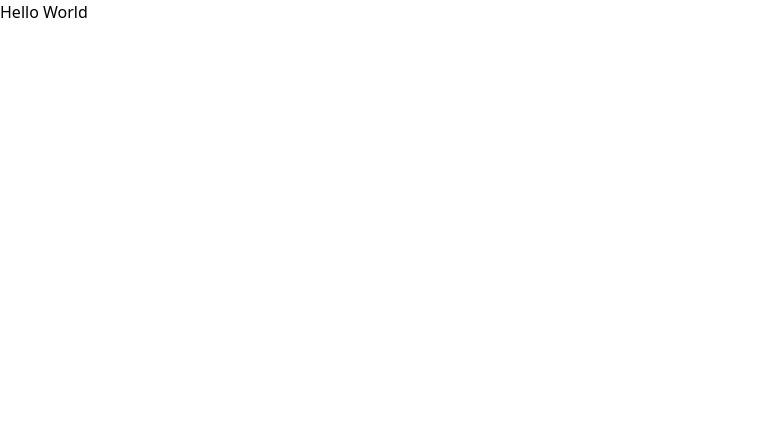
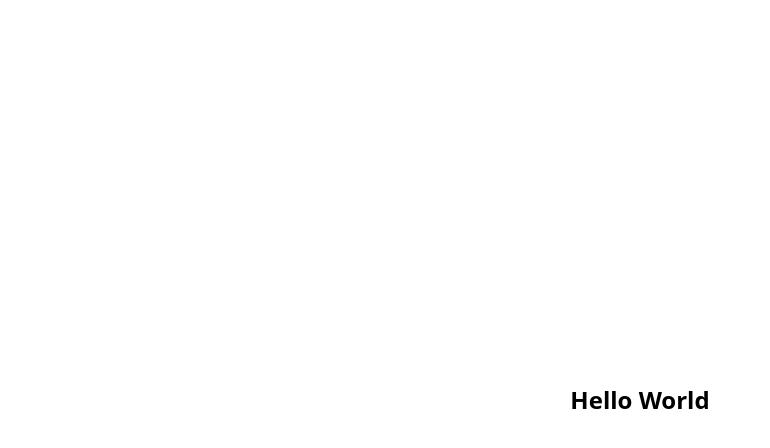
Before and after one commit to riasatsk/riasat.dev, a SvelteKit app: page / in a window 1280 px wide. Shown: the top 448 px of the page, without its empty margins (0-770 px from the left). Built offline with nearby package versions, Linux system fonts and the light colour scheme.

Commit message:
first commit

```diff
--- a/src/app.html
+++ b/src/app.html
@@ -6,7 +6,7 @@
 		<meta name="viewport" content="width=device-width, initial-scale=1" />
 		%sveltekit.head%
 	</head>
-	<body data-sveltekit-preload-data="hover">
+	<body data-sveltekit-preload-data="hover" class="dark:bg-gray-900">
 		<div style="display: contents">%sveltekit.body%</div>
 	</body>
 </html>
--- a/src/routes/+page.svelte
+++ b/src/routes/+page.svelte
@@ -1 +1,3 @@
-<h1>Hello World</h1>
+<div class="flex h-screen w-screen items-center justify-center">
+	<h1 class="text-2xl font-bold dark:text-white animate-bounce">Hello World</h1>
+</div>
```
